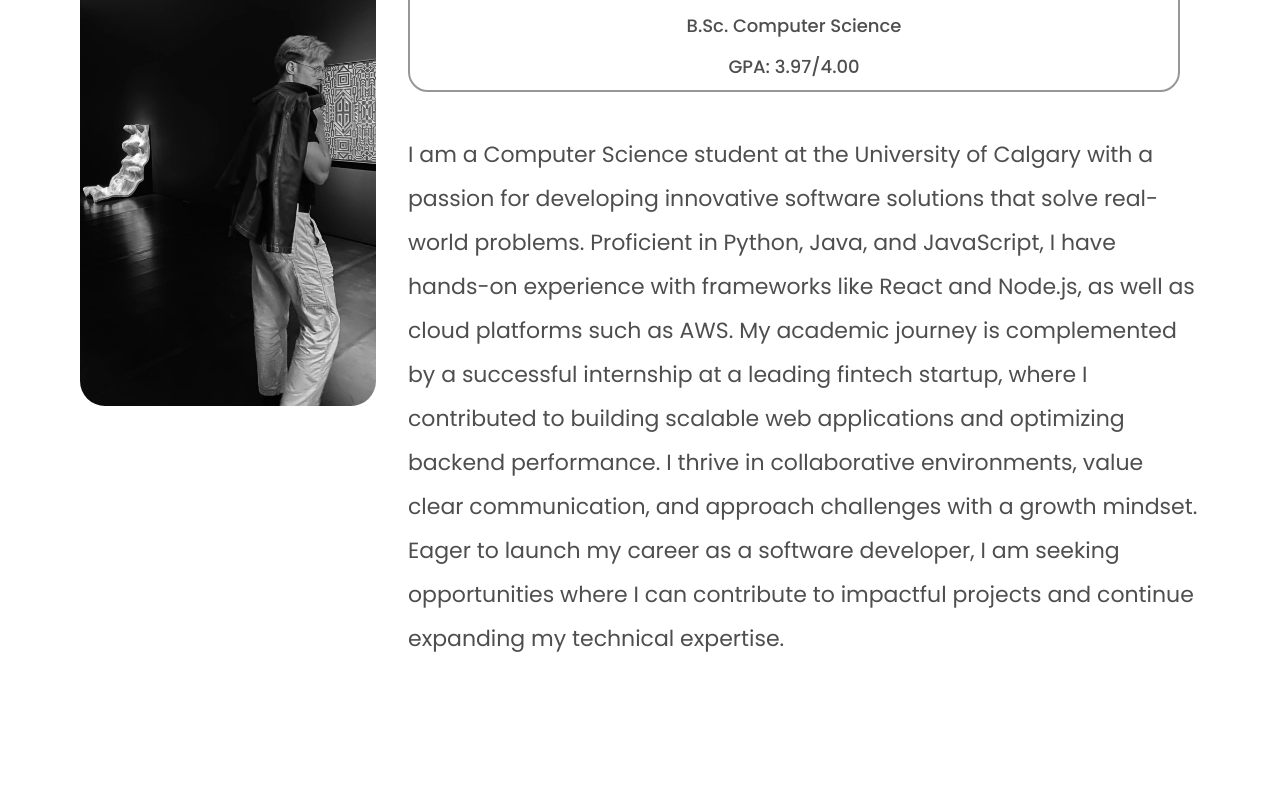
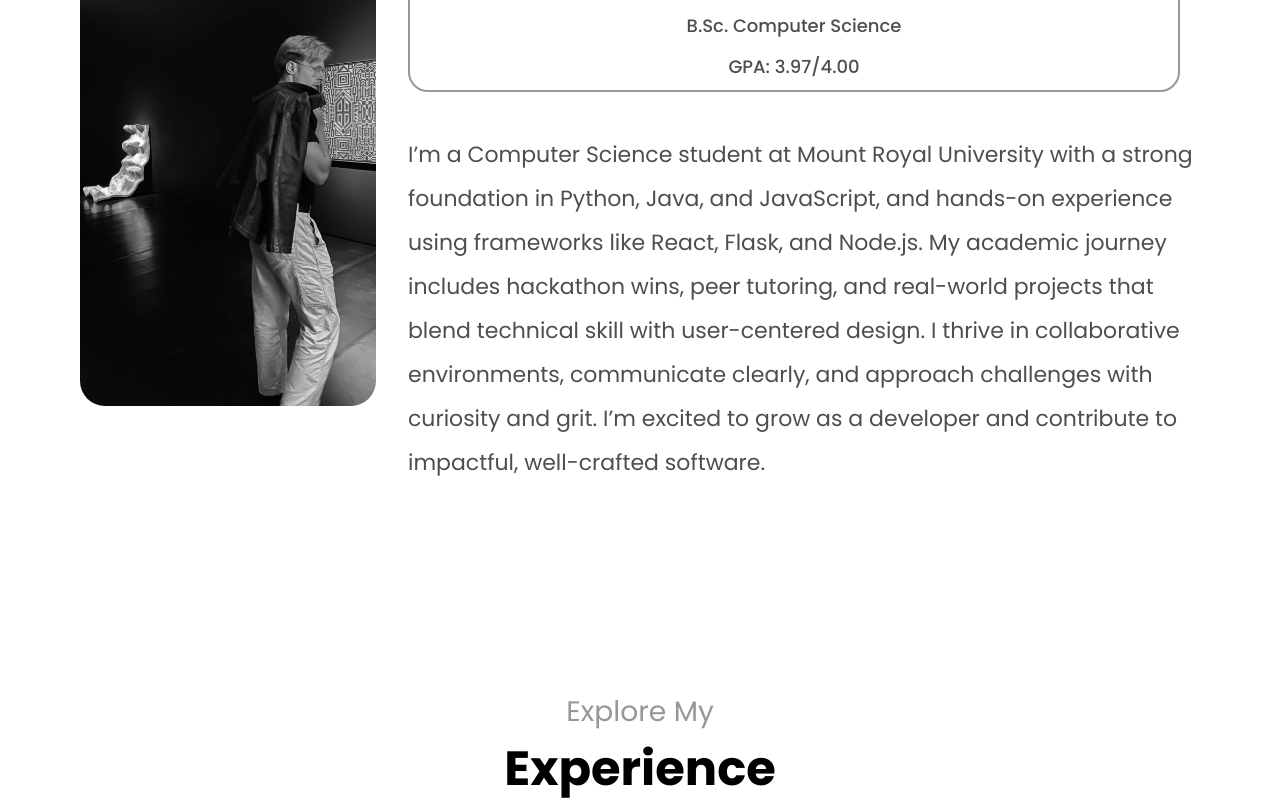
Before and after one commit to JSenk347/portfolio-fe, a React (Vite) app: page / in a window 1280 px wide. Shown: the part 1021-1821 px from the top of the page. Built offline with nearby package versions, Linux system fonts and the light colour scheme.

Commit message:
added some icons to contacts

```diff
--- a/src/components/about/About.jsx
+++ b/src/components/about/About.jsx
@@ -14,18 +14,15 @@ const About = () => {
                 <div className={styles.cardContent}>
                     <AchievementCard />
                     <p className={styles.cardParagraph}>
-                        I am a Computer Science student at the University of Calgary with
-                        a passion for developing innovative software solutions that solve
-                        real-world problems. Proficient in Python, Java, and JavaScript,
-                        I have hands-on experience with frameworks like React and Node.js,
-                        as well as cloud platforms such as AWS. My academic journey is
-                        complemented by a successful internship at a leading fintech startup,
-                        where I contributed to building scalable web applications and
-                        optimizing backend performance. I thrive in collaborative environments,
-                        value clear communication, and approach challenges with a growth
-                        mindset. Eager to launch my career as a software developer, I am
-                        seeking opportunities where I can contribute to impactful projects and
-                        continue expanding my technical expertise.
+                        I’m a Computer Science student at Mount Royal University
+                        with a strong foundation in Python, Java, and JavaScript,
+                        and hands-on experience using frameworks like React, Flask,
+                        and Node.js. My academic journey includes hackathon wins,
+                        peer tutoring, and real-world projects that blend technical
+                        skill with user-centered design. I thrive in collaborative
+                        environments, communicate clearly, and approach challenges
+                        with curiosity and grit. I’m excited to grow as a developer
+                        and contribute to impactful, well-crafted software.
                     </p>
                 </div>
 
--- a/src/components/contact/Contact.jsx
+++ b/src/components/contact/Contact.jsx
@@ -8,12 +8,20 @@ function Contact() {
                 <h1>Contact Me</h1>
             </div>
             <div className={styles.linkContainer}>
+                <div className={styles.emailContaienr}>
+                    <i class="fa-solid fa-envelope"></i>
                     <a href="mailto: jsenk347@mtroyal.ca">
                         jsenk347@mtroyal.ca
                     </a>
+                </div>
+
+                <div className={styles.linkedinContainer}>
+                    <i class="fa-solid fa-envelope"></i>
                     <a href="https://ca.linkedin.com/in/jordan-senko-a48067220">
                         Linkedin
                     </a>
+                </div>
+
             </div>
         </div>
     );
--- a/src/components/profile/Profile.jsx
+++ b/src/components/profile/Profile.jsx
@@ -26,7 +26,7 @@ const Profile = () => {
 
                 <div className={styles.socialsContainer}>
                     <a href='' target="_blank">
-                        <i className="fa-brands fa-instagram"></i>
+                        <i className="fa-brands fa-github"></i>
                     </a>
                     <a target="_blank" href='https://ca.linkedin.com/in/jordan-senko-a48067220'>
                         <i className="fa-brands fa-linkedin"></i>
```
Lines whose indentation alone changed are shown as unchanged.
